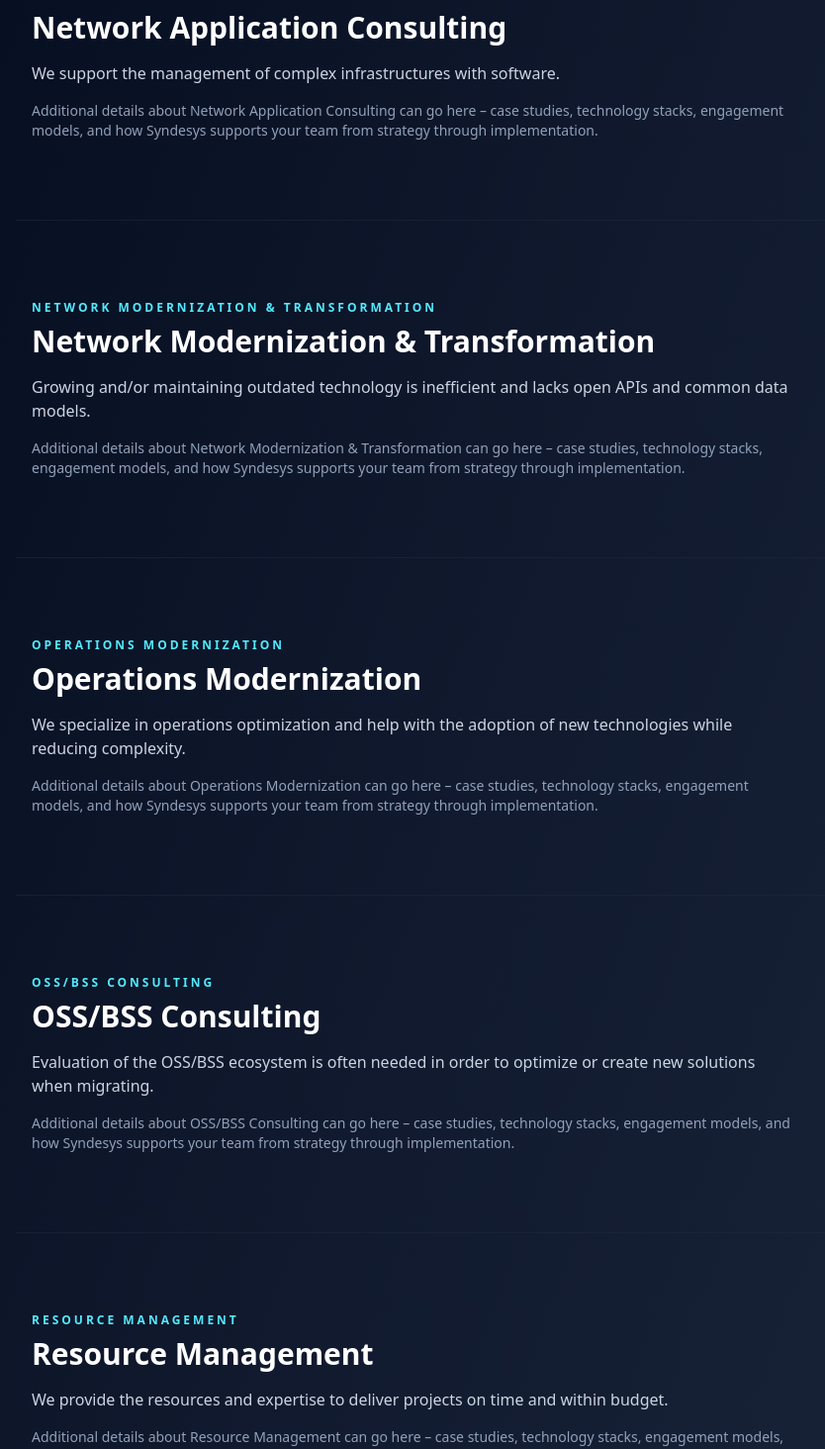
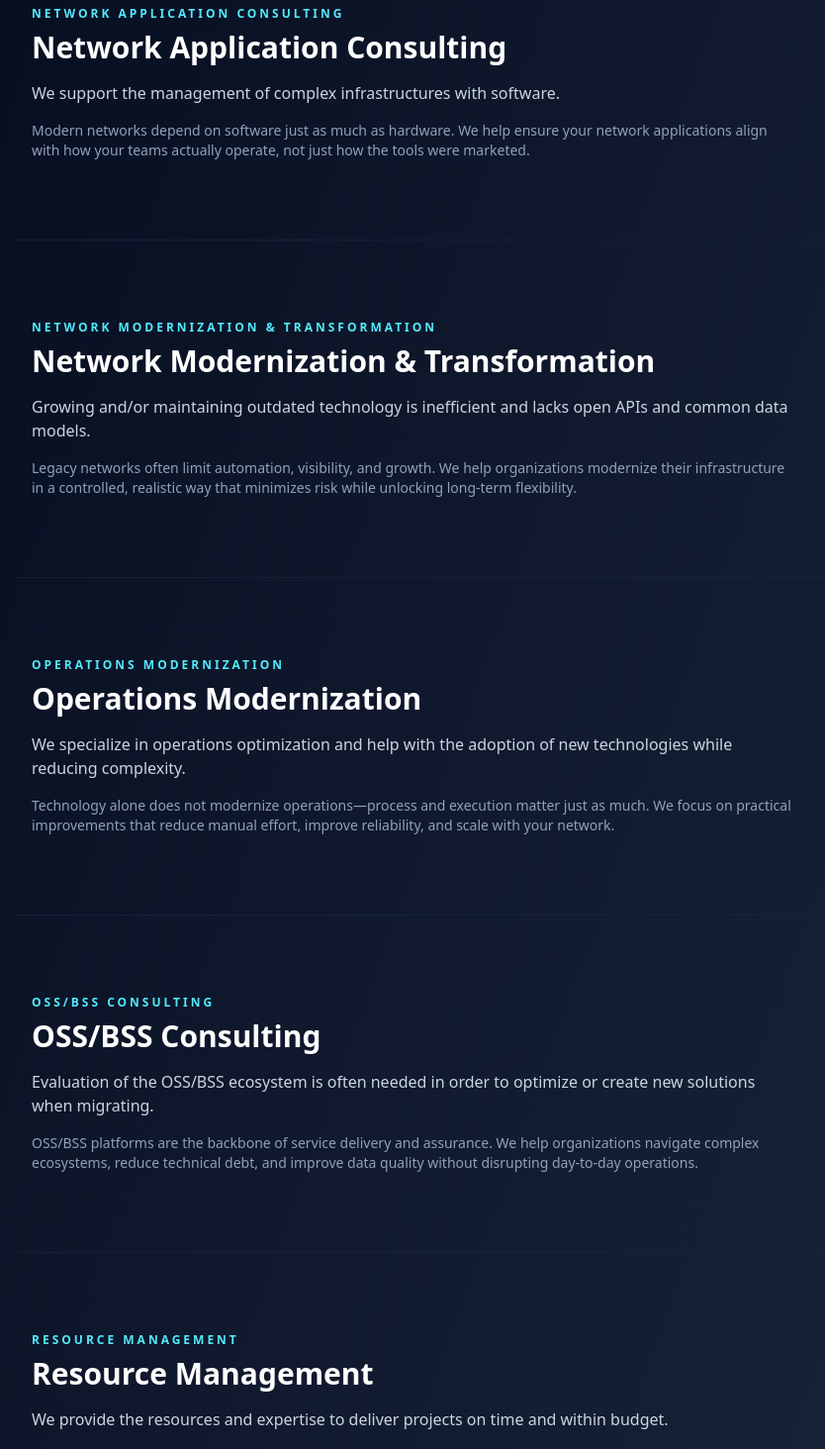
Before and after one commit to Shreklord/syndesys-website, a React (Vite) app: page /services in a window 1280 px wide. Shown: the part 1644-3108 px from the top of the page at 99% size, without its empty margins (112-946 px from the left). Built offline with nearby package versions, Linux system fonts and the light colour scheme; no server answers.

Commit message:
added service about change

```diff
--- a/src/components/sections/ServiceDetailsSection.tsx
+++ b/src/components/sections/ServiceDetailsSection.tsx
@@ -24,9 +24,7 @@
           </h2>
           <p className="text-slate-300 max-w-3xl mb-4">{svc.description}</p>
           <p className="text-slate-400 text-sm max-w-3xl">
-            Additional details about {svc.title} can go here – case studies,
-            technology stacks, engagement models, and how Syndesys supports your
-            team from strategy through implementation.
+            {svc.about}
           </p>
         </section>
       ))}
--- a/src/data/siteContent.ts
+++ b/src/data/siteContent.ts
@@ -25,6 +25,7 @@
   longDescription: string;
   image: string;         // 🔵 added image field
   bannerImage: string; // 🔵 optional banner image field
+  about: string;
 };
 
 export const navItems: NavItem[] = [
@@ -44,61 +45,78 @@
     title: "Network Consulting",
     description:
       "High capacity multi-vendor carrier and service provider networks are our specialty.",
+    about:
+      "We focus on designing and optimizing large-scale carrier and service provider networks where performance, resiliency, and scalability are critical. Our experience spans access, aggregation, and core environments across multiple vendors and technologies.",
     longDescription:
       "We work with carriers and service providers to plan, design, and optimize high-capacity multi-vendor networks. From access to core, we provide vendor-neutral architecture, capacity planning, and migration strategies that keep you scalable, resilient, and ready for what’s next.",
     image: NetworkConsultingImg,
     bannerImage: NetworkConsultingBannerImage,
   },
+
   {
     id: "network-application-consulting",
     slug: "network-application-consulting",
     title: "Network Application Consulting",
     description:
       "We support the management of complex infrastructures with software.",
+    about:
+      "Modern networks depend on software just as much as hardware. We help ensure your network applications align with how your teams actually operate, not just how the tools were marketed.",
     longDescription:
       "Our team helps you select, integrate, and extend network management and orchestration applications. We bridge the gap between operations teams and software platforms so your tooling actually reflects how your network runs in the real world.",
     image: NetworkApplicationConsultingImg,
     bannerImage: NetworkApplicationConsultingBannerImage,
   },
+
   {
     id: "network-modernization",
     slug: "network-modernization-transformation",
     title: "Network Modernization & Transformation",
     description:
       "Growing and/or maintaining outdated technology is inefficient and lacks open APIs and common data models.",
+    about:
+      "Legacy networks often limit automation, visibility, and growth. We help organizations modernize their infrastructure in a controlled, realistic way that minimizes risk while unlocking long-term flexibility.",
     longDescription:
       "We guide you through the transformation from legacy platforms to modern, automated, API-driven networks. That includes inventory cleanup, migration roadmaps, cutover planning, and the governance required to keep the environment healthy over time.",
     image: NetworkModernizationImg,
     bannerImage: NetworkModernizationBannerImage,
   },
+
   {
     id: "operations-modernization",
     slug: "operations-modernization",
     title: "Operations Modernization",
     description:
       "We specialize in operations optimization and help with the adoption of new technologies while reducing complexity.",
+    about:
+      "Technology alone does not modernize operations—process and execution matter just as much. We focus on practical improvements that reduce manual effort, improve reliability, and scale with your network.",
     longDescription:
       "We analyze your current operational processes, SLAs, and tooling to reduce friction and manual work. From incident handling to change management, we align people, process, and platforms to support modern, software-driven networks.",
     image: OperationsModernizationImg,
     bannerImage: OperationsModernizationBannerImage,
   },
+
   {
     id: "oss-bss-consulting",
     slug: "oss-bss-consulting",
     title: "OSS/BSS Consulting",
     description:
       "Evaluation of the OSS/BSS ecosystem is often needed in order to optimize or create new solutions when migrating.",
+    about:
+      "OSS/BSS platforms are the backbone of service delivery and assurance. We help organizations navigate complex ecosystems, reduce technical debt, and improve data quality without disrupting day-to-day operations.",
     longDescription:
       "We assess your OSS/BSS landscape and help design target-state architectures that support new products, better data quality, and cleaner integration patterns. We focus on practical steps that incrementally improve operations rather than massive rewrites.",
     image: OSSBSSConsultingImg,
     bannerImage: OSSBSSConsultingBannerImage,
   },
+
   {
     id: "resource-management",
     slug: "resource-management",
     title: "Resource Management",
     description:
       "We provide the resources and expertise to deliver projects on time and within budget.",
+    about:
+      "Staffing gaps and skill shortages can stall critical initiatives. We provide experienced professionals who integrate seamlessly with your teams and deliver measurable results.",
     longDescription:
       "From specialized architects to delivery teams, we provide flexible resourcing models that give you the skills you need when you need them. We can embed with your teams, lead full programs, or provide targeted expertise for critical initiatives.",
     image: ResourceManagementImg,
```
